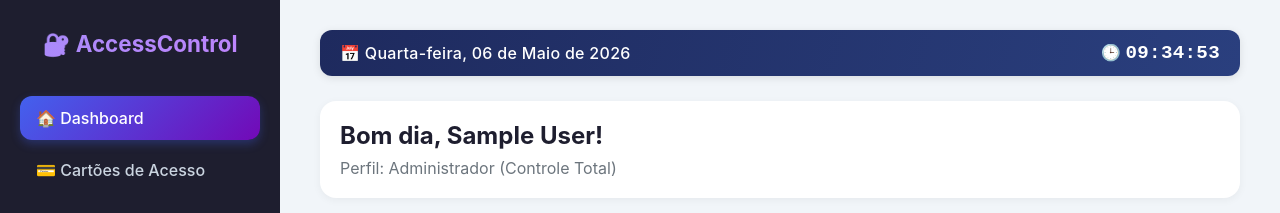
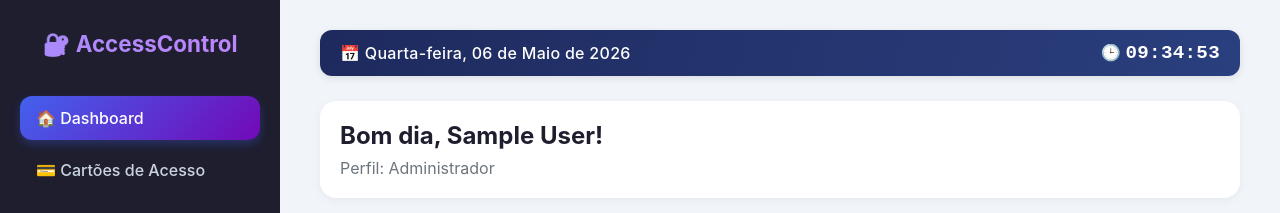
Before and after one commit to xPhanda23/access_control, a PHP site: page /access_control/dashboard.php in a window 1280 px wide. Shown: the top 213 px of the page. Run offline with PHP 8.4, Linux system fonts and the light colour scheme; the visitor is signed in with stand-in values (Sample User, id 1); data that the repository does not hold is empty.

Commit message:
Perfeito 2.0 <3

```diff
--- a/dashboard.php
+++ b/dashboard.php
@@ -202,7 +202,7 @@ $fullname = $_SESSION['user_fullname'];
             <!-- Saudação personalizada -->
             <div style="background: white; border-radius: 16px; padding: 20px; margin-bottom: 25px; box-shadow: 0 2px 8px rgba(0,0,0,0.05);">
                 <h1 style="margin: 0; font-size: 24px;"><?php echo $saudacao; ?>, <?php echo htmlspecialchars($fullname); ?>!</h1>
-                <p style="color: #6c757d; margin-top: 8px;">Perfil: <?php echo ($role == 'admin') ? 'Administrador (Controle Total)' : 'Direção (Gestão)'; ?></p>
+                <p style="color: #6c757d; margin-top: 8px;">Perfil: <?php echo ($role == 'admin') ? 'Administrador' : 'Direção'; ?></p>
             </div>
 
             <!-- Cards de estatísticas principais -->
--- a/includes/sidebar.php
+++ b/includes/sidebar.php
@@ -1,7 +1,4 @@
 <?php
-// ============================================
-// sidebar.php - Barra lateral padrão
-// ============================================
 $current_page = basename($_SERVER['PHP_SELF']);
 ?>
 <aside class="sidebar">
```
